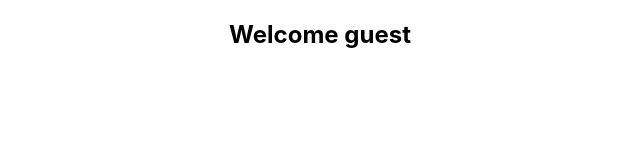
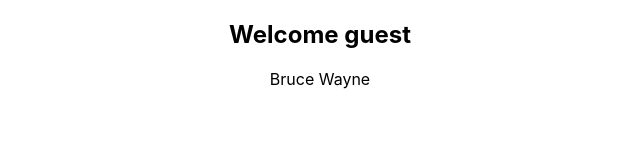
Before and after one commit to heytemisan/React-TypeScript, a React (Create React App) app: page / in a window 1280 px wide. Shown: the top 160 px of the page, without its empty margins (320-960 px from the left). Built offline with nearby package versions, Linux system fonts and the light colour scheme.

Commit message:
modified

```diff
--- a/src/App.tsx
+++ b/src/App.tsx
@@ -1,10 +1,18 @@
 import './App.css';
 import { Greet } from './components/Lesson1/Greet';
+import { Person } from './components/Lesson2/Person';
 
 function App() {
+
+  const personName = {
+    first: 'Bruce',
+    last: 'Wayne',
+  }
+
   return (
     <div className="App">
       <Greet name="Temisan" numberCount={10} isLoggedIn={false}/>
+      <Person name={personName}/>
     </div>
   );
 }
--- a/src/components/Lesson2/Person.tsx
+++ b/src/components/Lesson2/Person.tsx
@@ -1,7 +1,15 @@
-export const Person = () => {
+//type is always an object
+type PersonProps = {
+    name: {
+        first: string
+        last: string
+    }
+}
+
+export const Person = (props: PersonProps) => {
     return (
         <div>
-            Bruce Wayne
+            {props.name.first} {props.name.last}
         </div>
     )
 }
```
